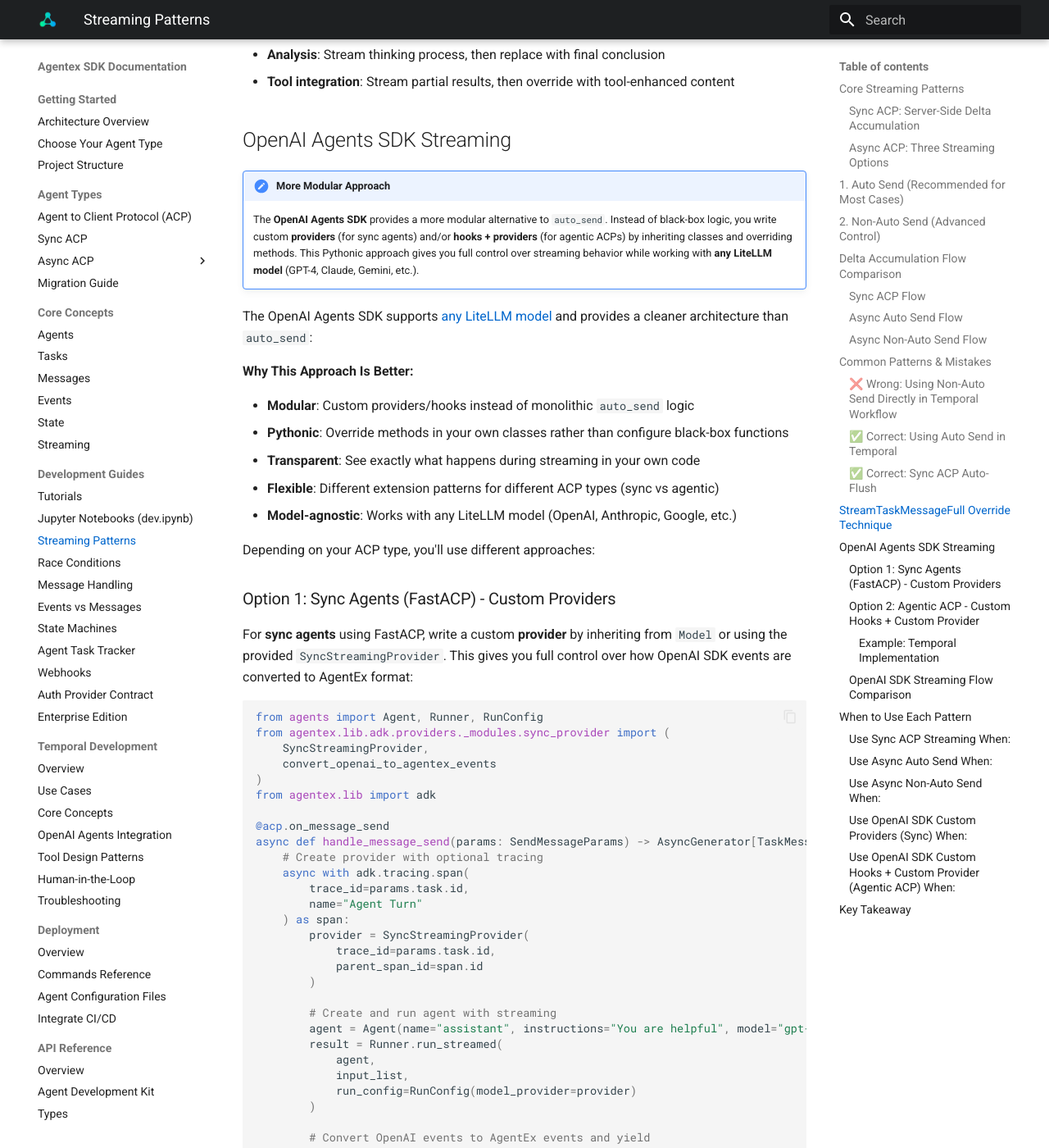
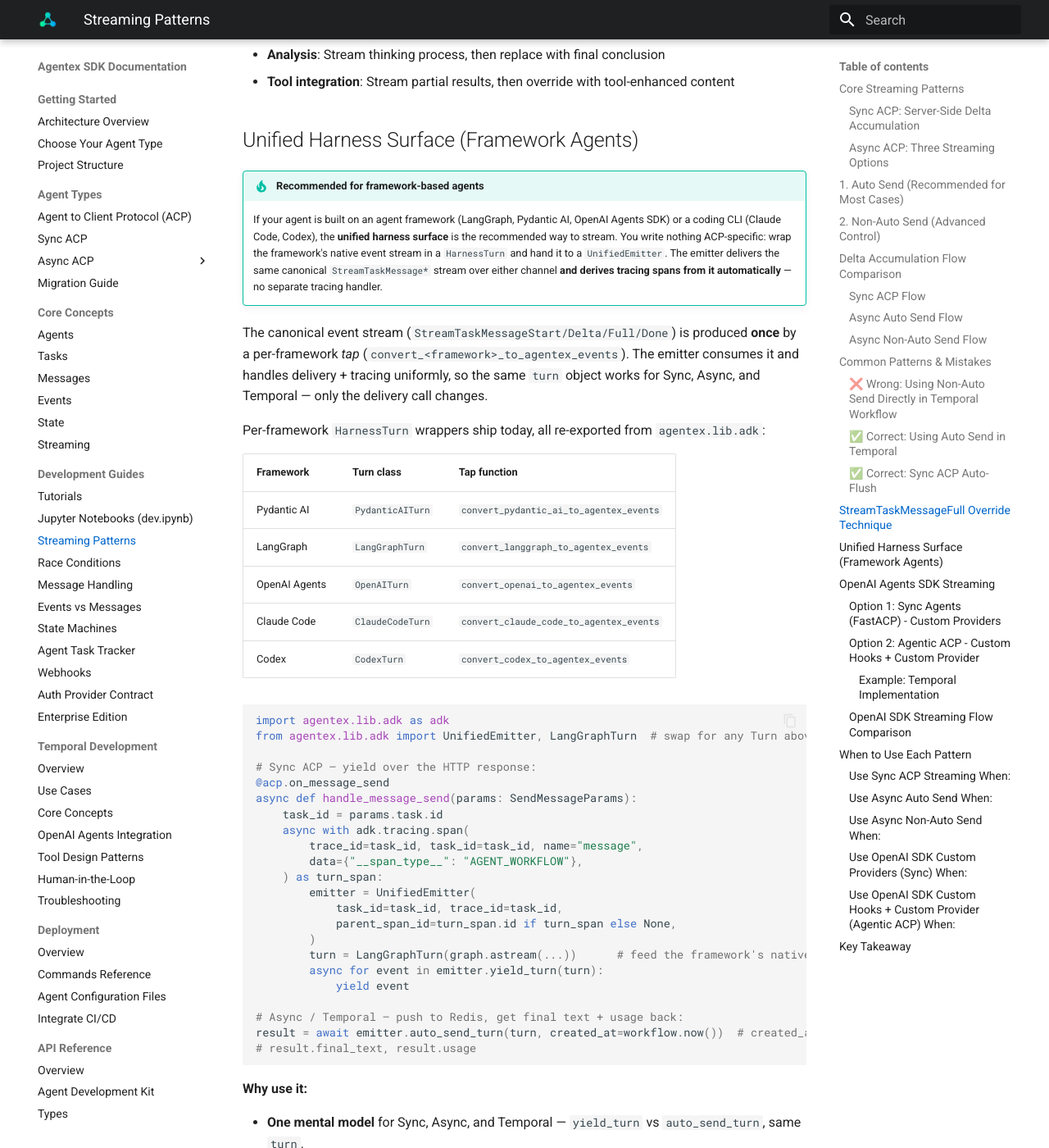
Before and after one commit to scaleapi/scale-agentex, an MkDocs documentation site: the page built from agentex/docs/docs/development_guides/streaming_patterns.md, in a window 1280 px wide and 1400 px high, scrolled down 5925 px. Shown: the whole window at 82% size. Built offline with MkDocs 1.6.1 and Material for MkDocs 9.7.7, drawn with Linux system fonts in a browser that asks for light colours; some of the changed text lies outside the part shown.

Commit message:
docs(streaming): document the unified harness surface
Adds the unified harness surface (UnifiedEmitter + per-framework
HarnessTurn) as the recommended streaming path for framework-based and
coding-CLI agents in the Streaming Patterns guide.

The SDK consolidated per-framework streaming/tracing into one tap
(convert_<fw>_to_agentex_events) + a <Fw>Turn delivered by
UnifiedEmitter (yield_turn for sync, auto_send_turn for async/Temporal),
with tool/reasoning spans derived from the canonical StreamTaskMessage*
stream. The previous per-framework tracing handlers were removed.

- New "Unified Harness Surface (Framework Agents)" section listing the
  five shipped Turn classes (LangGraph, Pydantic AI, OpenAI Agents,
  Claude Code, Codex) with sync + async examples.
- Reframed the OpenAI Agents SDK provider/hooks section as the
  lower-level alternative for fine-grained control.
- Added the harness path to the Key Takeaway.

Co-Authored-By: Claude Opus 4.8 (1M context) <noreply@anthropic.com>

````diff
--- a/agentex/docs/docs/development_guides/streaming_patterns.md
+++ b/agentex/docs/docs/development_guides/streaming_patterns.md
@@ -266,10 +266,61 @@ async def streaming_with_override(params: SendMessageParams) -> AsyncGenerator[T
 - **Analysis**: Stream thinking process, then replace with final conclusion
 - **Tool integration**: Stream partial results, then override with tool-enhanced content
 
+## Unified Harness Surface (Framework Agents)
+
+!!! tip "Recommended for framework-based agents"
+    If your agent is built on an agent framework (LangGraph, Pydantic AI, OpenAI Agents SDK) or a coding CLI (Claude Code, Codex), the **unified harness surface** is the recommended way to stream. You write nothing ACP-specific: wrap the framework's native event stream in a `HarnessTurn` and hand it to a `UnifiedEmitter`. The emitter delivers the same canonical `StreamTaskMessage*` stream over either channel **and derives tracing spans from it automatically** — no separate tracing handler.
+
+The canonical event stream (`StreamTaskMessageStart/Delta/Full/Done`) is produced **once** by a per-framework *tap* (`convert_<framework>_to_agentex_events`). The emitter consumes it and handles delivery + tracing uniformly, so the same `turn` object works for Sync, Async, and Temporal — only the delivery call changes.
+
+Per-framework `HarnessTurn` wrappers ship today, all re-exported from `agentex.lib.adk`:
+
+| Framework | Turn class | Tap function |
+|---|---|---|
+| Pydantic AI | `PydanticAITurn` | `convert_pydantic_ai_to_agentex_events` |
+| LangGraph | `LangGraphTurn` | `convert_langgraph_to_agentex_events` |
+| OpenAI Agents | `OpenAITurn` | `convert_openai_to_agentex_events` |
+| Claude Code | `ClaudeCodeTurn` | `convert_claude_code_to_agentex_events` |
+| Codex | `CodexTurn` | `convert_codex_to_agentex_events` |
+
+```python
+import agentex.lib.adk as adk
+from agentex.lib.adk import UnifiedEmitter, LangGraphTurn  # swap for any Turn above
+
+# Sync ACP — yield over the HTTP response:
+@acp.on_message_send
+async def handle_message_send(params: SendMessageParams):
+    task_id = params.task.id
+    async with adk.tracing.span(
+        trace_id=task_id, task_id=task_id, name="message",
+        data={"__span_type__": "AGENT_WORKFLOW"},
+    ) as turn_span:
+        emitter = UnifiedEmitter(
+            task_id=task_id, trace_id=task_id,
+            parent_span_id=turn_span.id if turn_span else None,
+        )
+        turn = LangGraphTurn(graph.astream(...))      # feed the framework's native stream
+        async for event in emitter.yield_turn(turn):
+            yield event
+
+# Async / Temporal — push to Redis, get final text + usage back:
+result = await emitter.auto_send_turn(turn, created_at=workflow.now())  # created_at: Temporal only
+# result.final_text, result.usage
+```
+
+**Why use it:**
+
+- **One mental model** for Sync, Async, and Temporal — `yield_turn` vs `auto_send_turn`, same `turn`.
+- **Tracing for free** — tool and reasoning spans are derived from the canonical stream (tool spans paired by `tool_call_id`) and fan out to every registered processor. No `create_<framework>_tracing_handler` to wire (those per-framework tracing handlers have been removed).
+- **Usage + final text** — `auto_send_turn` returns a `TurnResult` (`final_text`, `usage`) with normalized token/cost numbers.
+- **Streamed tool args survive async** — the emitter honors streamed `ToolRequestDelta`s on the Redis channel, not just sync.
+
+To add a framework that doesn't have a `HarnessTurn` yet, follow the `agentex-add-agent-framework` workflow: write a tap + a `<Fw>Turn`, export both from `agentex.lib.adk`. There is no per-framework async streamer or tracing handler to author.
+
 ## OpenAI Agents SDK Streaming
 
-!!! note "More Modular Approach"
-    The **OpenAI Agents SDK** provides a more modular alternative to `auto_send`. Instead of black-box logic, you write custom **providers** (for sync agents) and/or **hooks + providers** (for agentic ACPs) by inheriting classes and overriding methods. This Pythonic approach gives you full control over streaming behavior while working with **any LiteLLM model** (GPT-4, Claude, Gemini, etc.).
+!!! note "Lower-level alternative for fine-grained OpenAI SDK control"
+    The unified harness `OpenAITurn` above covers most OpenAI Agents SDK agents. The custom **provider** (sync) and **hooks + provider** (agentic) approach below is the lower-level path when you need to override streaming behavior directly — it works with **any LiteLLM model** (GPT-4, Claude, Gemini, etc.).
 
 The OpenAI Agents SDK supports [any LiteLLM model](https://openai.github.io/openai-agents-python/models/litellm/) and provides a cleaner architecture than `auto_send`:
 
@@ -516,6 +567,10 @@ graph TB
 
 !!! info "Choose the Right Pattern"
 
+    **Framework / coding-CLI agents (Recommended): Unified Harness Surface**
+    - Wrap the framework's stream in a `HarnessTurn` (`LangGraphTurn`, `PydanticAITurn`, `OpenAITurn`, `ClaudeCodeTurn`, `CodexTurn`) and deliver via `UnifiedEmitter`.
+    - `yield_turn` for Sync, `auto_send_turn` for Async/Temporal — same `turn`, tracing derived automatically.
+
     **Standard LiteLLM Providers (via ADK):**
     - **Sync ACP**: Manual delta accumulation, full control
     - **Async Auto Send**: Automatic but black-box (easiest, least flexible)
````
